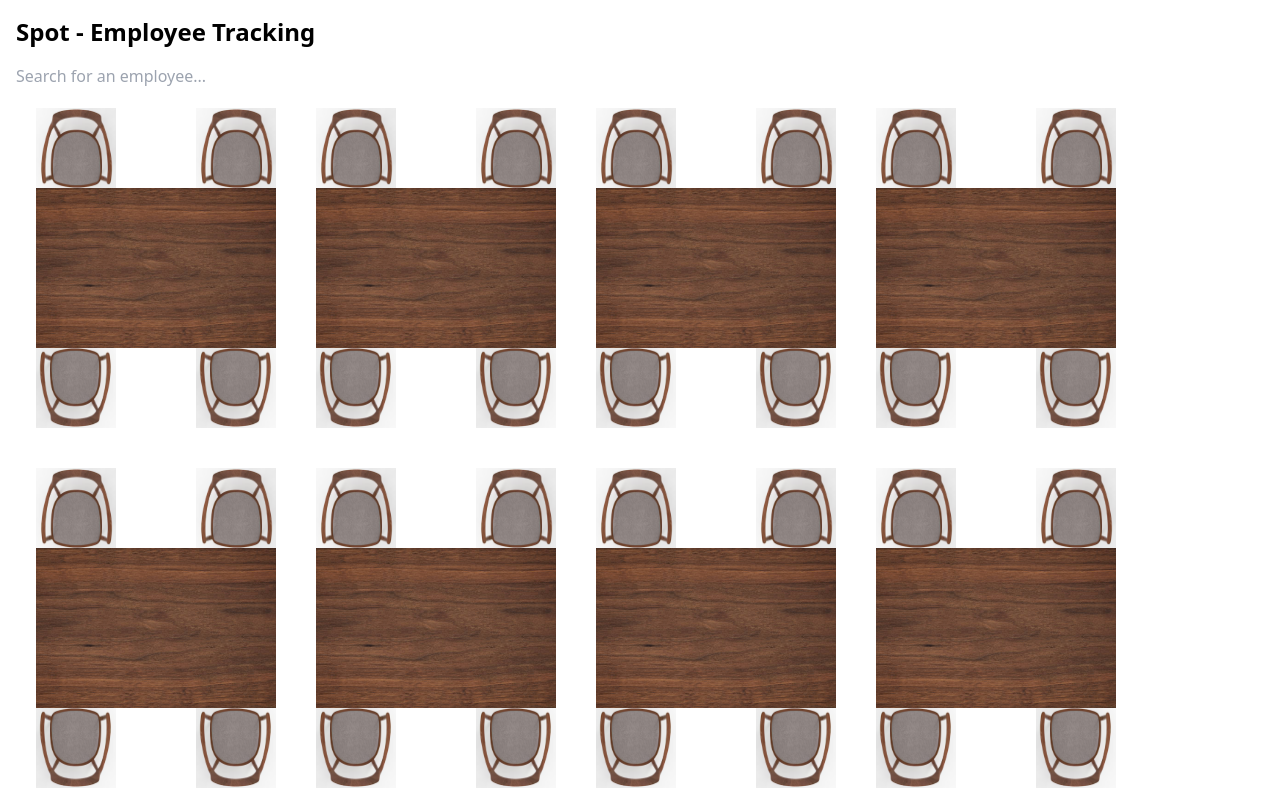
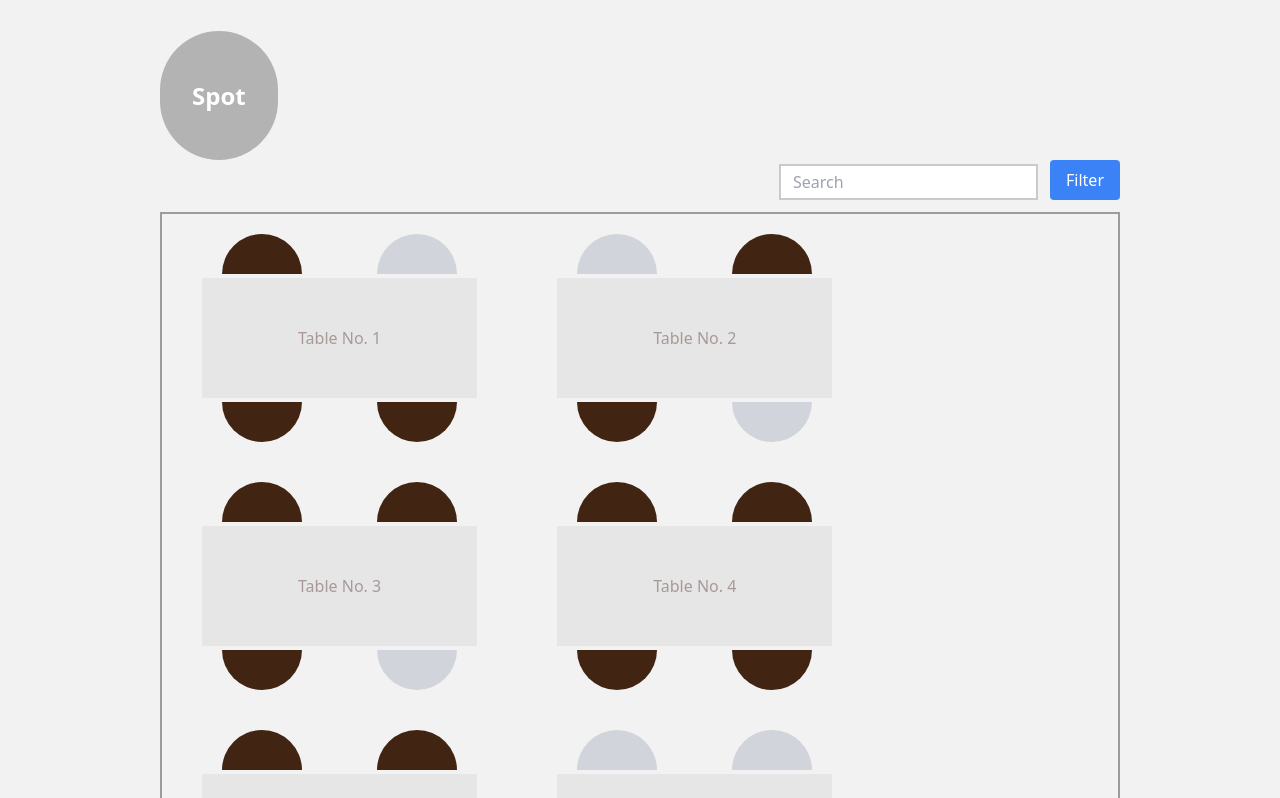
Before and after one commit to sandeepyadav-24/tripo-saints, a React (Vite) app: page / in a window 1280 px wide. Shown: the top 798 px of the page. Built offline with nearby package versions, Linux system fonts and the light colour scheme.

Commit message:
completed except filter section

```diff
--- /dev/null
+++ b/src/Database/employee.js
@@ -0,0 +1,139 @@
+const employees = [
+  {
+    employeeId: 1,
+    chairId: 1,
+    name: "Krish ",
+    position: " Developer",
+    team: "Android ",
+    project: " App Redesign",
+  },
+  {
+    employeeId: 2,
+    chairId: 3,
+    name: "Moh Faizan ",
+    position: " Developer",
+    team: "Web Developer",
+    project: "API Development",
+  },
+  {
+    employeeId: 3,
+    chairId: 4,
+    name: "Shubhang ",
+    position: " Developer",
+    team: "Backend",
+    project: "API Development",
+  },
+  {
+    employeeId: 4,
+    chairId: 2,
+    name: "Aditya ",
+    position: "Designer",
+    team: "UI/UX",
+    project: "App Redesign",
+  },
+  {
+    employeeId: 5,
+    chairId: 3,
+    name: "Siddharth ",
+    position: "Developer",
+    team: "Backend",
+    project: "API Development",
+  },
+  {
+    employeeId: 6,
+    chairId: 1,
+    name: "Sandeep ",
+    position: "Designer",
+    team: "UI/UX",
+    project: "App Redesign",
+  },
+  {
+    employeeId: 7,
+    chairId: 2,
+    name: "Mayank ",
+    position: "Developer",
+    team: "Backend",
+    project: "API Development",
+  },
+  {
+    employeeId: 8,
+    chairId: 3,
+    name: "Kishan ",
+    position: "Designer",
+    team: "UI/UX",
+    project: "App Redesign",
+  },
+  {
+    employeeId: 9,
+    chairId: 1,
+    name: "Raja",
+    position: "Developer",
+    team: "Backend",
+    project: "API Development",
+  },
+  {
+    employeeId: 10,
+    chairId: 2,
+    name: "Nikhil",
+    position: "Designer",
+    team: "UI/UX",
+    project: "App Redesign",
+  },
+  {
+    employeeId: 11,
+    chairId: 3,
+    name: "Rohan ",
+    position: "Developer",
+    team: "Backend",
+    project: "API Development",
+  },
+  {
+    employeeId: 12,
+    chairId: 4,
+    name: "Mritunjay",
+    position: "Designer",
+    team: "UI/UX",
+    project: "App Redesign",
+  },
+  {
+    employeeId: 13,
+    chairId: 1,
+    name: "Mritunjay",
+    position: "Designer",
+    team: "UI/UX",
+    project: "App Redesign",
+  },
+  {
+    employeeId: 14,
+    chairId: 2,
+    name: "Vikas ",
+    position: "Designer",
+    team: "UI/UX",
+    project: "App Redesign",
+  },
+  {
+    employeeId: 15,
+    chairId: 4,
+    name: "Om",
+    position: "Designer",
+    team: "UI/UX",
+    project: "App Redesign",
+  },
+  {
+    employeeId: 16,
+    chairId: 3,
+    name: "Mritunjay",
+    position: "Designer",
+    team: "UI/UX",
+    project: "App Redesign",
+  },
+  {
+    employeeId: 17,
+    chairId: 4,
+    name: "Mritunjay",
+    position: "Designer",
+    team: "UI/UX",
+    project: "App Redesign",
+  },
+];
+export default employees;
--- a/src/components/Home.jsx
+++ b/src/components/Home.jsx
@@ -1,110 +1,104 @@
-import React from "react";
+import React, { useState } from "react";
 import SeatingChart from "./SeatingChair";
 import SearchBar from "./SearchBar";
+import employees from "../Database/employee";
 
-const employees = [
-  {
-    id: 1,
-    name: "Krish Verma",
-    position: "Android Developer",
-    team: "Android ",
-    project: " App Redesign",
-  },
-  {
-    id: 2,
-    name: "Moh Faizan ",
-    position: "Full Stack Web Developer",
-    team: "Web Developer",
-    project: "API Development",
-  },
-  {
-    id: 3,
-    name: "Shubhang Mishra",
-    position: "",
-    team: "Backend",
-    project: "API Development",
-  },
-  {
-    id: 4,
-    name: "Jane Smith",
-    position: "Designer",
-    team: "UI/UX",
-    project: "App Redesign",
-  },
-  {
-    id: 5,
-    name: "John Doe",
-    position: "Developer",
-    team: "Backend",
-    project: "API Development",
-  },
-  {
-    id: 6,
-    name: "Jane Smith",
-    position: "Designer",
-    team: "UI/UX",
-    project: "App Redesign",
-  },
-  {
-    id: 7,
-    name: "John Doe",
-    position: "Developer",
-    team: "Backend",
-    project: "API Development",
-  },
-  {
-    id: 8,
-    name: "Jane Smith",
-    position: "Designer",
-    team: "UI/UX",
-    project: "App Redesign",
-  },
-  {
-    id: 9,
-    name: "John Doe",
-    position: "Developer",
-    team: "Backend",
-    project: "API Development",
-  },
-  {
-    id: 10,
-    name: "Jane Smith",
-    position: "Designer",
-    team: "UI/UX",
-    project: "App Redesign",
-  },
-  {
-    id: 11,
-    name: "John Doe",
-    position: "Developer",
-    team: "Backend",
-    project: "API Development",
-  },
-  {
-    id: 12,
-    name: "Jane Smith",
-    position: "Designer",
-    team: "UI/UX",
-    project: "App Redesign",
-  },
-  // Add more employee data here
+const teams = ["Android", "Web Developer", "Backend", "UI/UX"];
+const positions = [
+  "Android Developer",
+  "Full Stack Web Developer",
+  "Backend Developer",
+  "Designer",
 ];
 
 function Home() {
-  const [searchTerm, setSearchTerm] = React.useState("");
+  const [searchTerm, setSearchTerm] = useState("");
+  const [filterCriteria, setFilterCriteria] = useState({
+    team: [],
+    position: [],
+  });
+  const [showFilterPopup, setShowFilterPopup] = useState(false);
 
   const handleSearch = (term) => {
     setSearchTerm(term);
   };
 
-  const filteredEmployees = employees.filter((employee) =>
-    employee.name.toLowerCase().includes(searchTerm.toLowerCase())
-  );
+  const handleFilterChange = (type, value) => {
+    setFilterCriteria((prev) => {
+      const newCriteria = { ...prev };
+      if (newCriteria[type].includes(value)) {
+        newCriteria[type] = newCriteria[type].filter((item) => item !== value);
+      } else {
+        newCriteria[type].push(value);
+      }
+      return newCriteria;
+    });
+  };
+
+  const filteredEmployees = employees.filter((employee) => {
+    const nameMatch = employee.name
+      .toLowerCase()
+      .includes(searchTerm.toLowerCase());
+    const teamMatch =
+      filterCriteria.team.length === 0 ||
+      filterCriteria.team.includes(employee.team.trim());
+    const positionMatch =
+      filterCriteria.position.length === 0 ||
+      filterCriteria.position.includes(employee.position.trim());
+
+    return nameMatch && teamMatch && positionMatch;
+  });
 
   return (
-    <div className="container mx-auto p-4">
-      <h1 className="text-2xl font-bold mb-4">Spot - Employee Tracking</h1>
-      <SearchBar onSearch={handleSearch} />
+    <div className="px-40 h-screen bg-[#F2F2F2]">
+      <div className="pt-20 pb-10">
+        <span className="py-12 px-8 bg-[#B3B3B3] rounded-full text-white text-2xl font-semibold">
+          Spot
+        </span>
+      </div>
+      <div className="flex justify-end">
+        <SearchBar onSearch={handleSearch} />
+        <div className="relative my-2 ml-3">
+          <button
+            onClick={() => setShowFilterPopup(!showFilterPopup)}
+            className="py-2 px-4 bg-blue-500 text-white rounded"
+          >
+            Filter
+          </button>
+          {showFilterPopup && (
+            <div className="absolute right-0 bg-white border rounded shadow-lg p-4 mt-2 w-64 z-10">
+              <div className="mb-4">
+                <label className="font-semibold">Filter by Team</label>
+                {teams.map((team) => (
+                  <div key={team}>
+                    <input
+                      type="checkbox"
+                      value={team}
+                      onChange={() => handleFilterChange("team", team)}
+                      checked={filterCriteria.team.includes(team)}
+                    />
+                    <label className="ml-2">{team}</label>
+                  </div>
+                ))}
+              </div>
+              <div>
+                <label className="font-semibold">Filter by Position</label>
+                {positions.map((position) => (
+                  <div key={position}>
+                    <input
+                      type="checkbox"
+                      value={position}
+                      onChange={() => handleFilterChange("position", position)}
+                      checked={filterCriteria.position.includes(position)}
+                    />
+                    <label className="ml-2">{position}</label>
+                  </div>
+                ))}
+              </div>
+            </div>
+          )}
+        </div>
+      </div>
       <SeatingChart employees={filteredEmployees} />
     </div>
   );
--- a/src/components/SearchBar.jsx
+++ b/src/components/SearchBar.jsx
@@ -9,13 +9,13 @@ function SearchBar({ onSearch }) {
   };
 
   return (
-    <div className="search-bar">
+    <div className="search-bar my-3 ">
       <input
         type="text"
-        placeholder="Search for an employee..."
+        placeholder="Search "
         value={term}
         onChange={handleInputChange}
-        className="form-control"
+        className="form-control px-3 py-1 border-[#CACACA] border-2"
       />
     </div>
   );
--- a/src/components/SeatingChair.jsx
+++ b/src/components/SeatingChair.jsx
@@ -4,93 +4,98 @@ const SeatingChart = ({ employees }) => {
   const [hoveredChair, setHoveredChair] = useState(null);
 
   const renderTooltip = (employee) => (
-    <div className="absolute bg-white p-2 rounded shadow-lg text-sm w-20 ">
+    <div className="absolute bg-white p-2 rounded shadow-lg text-sm w-48 z-10">
+      <div className="flex flex-row">
+        <div className="dp-image rounded-full h-10 w-10 mr-3 bg-slate-500"></div>
         <div>
-        <strong>{employee.name}</strong>
+          <div>{employee.name}</div>
+          <div className="font-semibold text-lg">{employee.position}</div>
         </div>
-      <div>{employee.position}</div>
-      <div>Team: {employee.team}</div>
-      <div>Current Project: {employee.project}</div>
+      </div>
+
+      <div className="font-semibold">Team: {employee.team}</div>
+      <div className="font-semibold"> Project: {employee.project}</div>
     </div>
   );
 
   const oneSpace = [
-    { id: 1, employeeId: 1 },
-    { id: 2, employeeId: 2 },
-    { id: 3, employeeId: 3 },
-    { id: 4, employeeId: 4 },
-    { id: 5, employeeId: 5 },
-    { id: 6, employeeId: 6 },
-    { id: 7, employeeId: 7 },
-    { id: 8, employeeId: 8 },
-    { id: 9, employeeId: 9 },
-    { id: 10, employeeId: 10 },
-    { id: 11, employeeId: 11 },
-    { id: 12, employeeId: 12 },
+    {
+      tableNo: "Table No. 1",
+      chairIds: [1, 0, 2, 3],
+    },
+    {
+      tableNo: "Table No. 2",
+      chairIds: [0, 4, 5, 0],
+    },
+    {
+      tableNo: "Table No. 3",
+      chairIds: [6, 7, 8, 0],
+    },
+    {
+      tableNo: "Table No. 4",
+      chairIds: [9, 10, 11, 12],
+    },
+    {
+      tableNo: "Table No. 5",
+      chairIds: [13, 14, 0, 15],
+    },
+    {
+      tableNo: "Table No. 6",
+      chairIds: [0, 0, 16, 17],
+    },
   ];
 
   return (
-    <div className="flex flex-row flex-wrap">
-      {oneSpace.map((space) => {
-        const employee = employees.find((emp) => emp.id === space.employeeId);
+    <div className="flex flex-row flex-wrap border-2 border-[#9C9C9E]">
+      {oneSpace.map((space, index) => (
+        <div key={index} className="relative my-5 mx-10">
+          <div className="flex flex-row justify-between mx-5">
+            {space.chairIds.slice(0, 2).map((chairId, index) => {
+              const employee = employees.find(
+                (emp) => emp.employeeId === chairId
+              );
               return (
-          <div key={space.id} className="relative m-5">
-            <div className="flex flex-row justify-between">
                 <div
-                className="relative"
-                onMouseEnter={() => setHoveredChair(space.id)}
+                  key={index}
+                  className={`relative w-20 h-10 ${
+                    employee ? "bg-[#412412]" : "bg-gray-300"
+                  } rounded-tr-full rounded-tl-full`}
+                  onMouseEnter={() => setHoveredChair(chairId)}
                   onMouseLeave={() => setHoveredChair(null)}
                 >
-                <img alt="Chair" src="/chair.png" className="h-20 w-20" />
-                {hoveredChair === space.id &&
+                  {hoveredChair === chairId &&
                     employee &&
                     renderTooltip(employee)}
                 </div>
+              );
+            })}
+          </div>
+          <div className="bg-[#E6E6E6] py-12 px-24 text-[#A89998] my-1">
+            {space.tableNo}
+          </div>
+          <div className="flex flex-row justify-between mx-5">
+            {space.chairIds.slice(2, 4).map((chairId, index) => {
+              const employee = employees.find(
+                (emp) => emp.employeeId === chairId
+              );
+              return (
                 <div
-                className="relative"
-                onMouseEnter={() => setHoveredChair(space.id)}
+                  key={index}
+                  className={`relative w-20 h-10 ${
+                    employee ? "bg-[#412412]" : "bg-gray-300"
+                  } rounded-br-full rounded-bl-full`}
+                  onMouseEnter={() => setHoveredChair(chairId)}
                   onMouseLeave={() => setHoveredChair(null)}
                 >
-                <img alt="Chair" src="/chair.png" className="h-20 w-20" />
-                {hoveredChair === space.id &&
+                  {hoveredChair === chairId &&
                     employee &&
                     renderTooltip(employee)}
                 </div>
-            </div>
-            <img alt="Table" src="/table.png" className="h-40 w-60" />
-            <div className="flex flex-row justify-between">
-              <div
-                className="relative"
-                onMouseEnter={() => setHoveredChair(space.id)}
-                onMouseLeave={() => setHoveredChair(null)}
-              >
-                <img
-                  alt="Chair"
-                  src="/chair.png"
-                  className="h-20 w-20 rotate-180"
-                />
-                {hoveredChair === space.id &&
-                  employee &&
-                  renderTooltip(employee)}
-              </div>
-              <div
-                className="relative"
-                onMouseEnter={() => setHoveredChair(space.id)}
-                onMouseLeave={() => setHoveredChair(null)}
-              >
-                <img
-                  alt="Chair"
-                  src="/chair.png"
-                  className="h-20 w-20 rotate-180"
-                />
-                {hoveredChair === space.id &&
-                  employee &&
-                  renderTooltip(employee)}
+              );
+            })}
           </div>
         </div>
-          </div>
-        );
-      })}
+      ))}
     </div>
   );
 };
```
Lines whose indentation alone changed are shown as unchanged.
